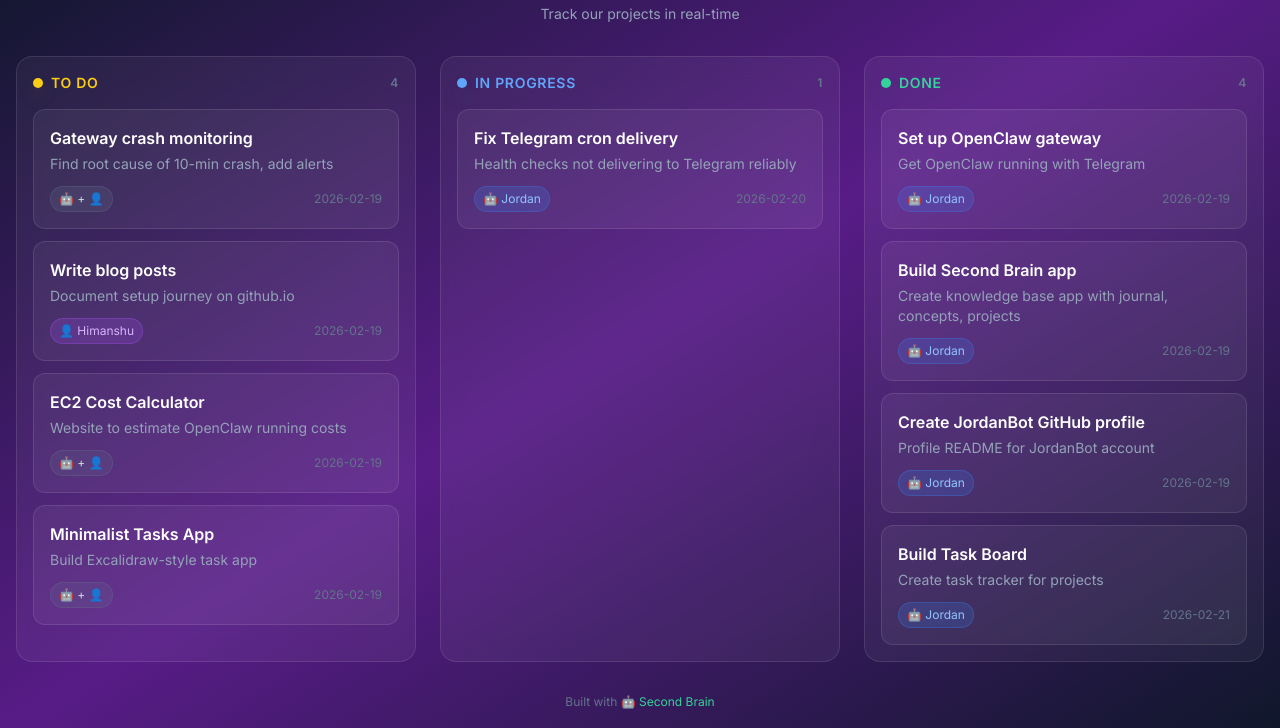
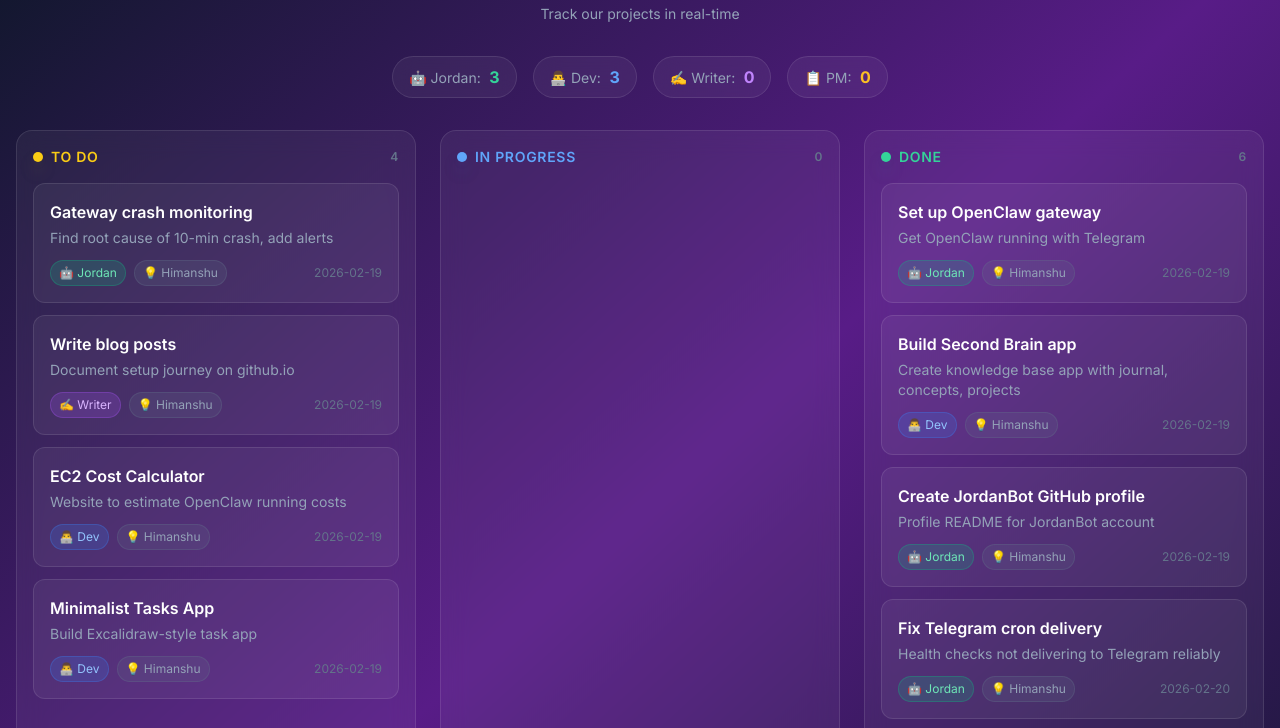
Before and after one commit to JordanBot15/tasks, a plain HTML site: page index.html in a window 1280 px wide. Shown: the part 68-796 px from the top of the page. Drawn offline with nearby package versions, Linux system fonts and the light colour scheme.

Commit message:
Add assignee badges, suggested by, stats bar

```diff
--- a/index.html
+++ b/index.html
@@ -8,9 +8,8 @@
   <link href="https://fonts.googleapis.com/css2?family=Inter:wght@400;500;600;700&display=swap" rel="stylesheet">
   <style>
     * { font-family: 'Inter', sans-serif; }
-    .card { backdrop-filter: blur(10px); }
     @keyframes fadeIn { from { opacity: 0; transform: translateY(10px); } to { opacity: 1; transform: translateY(0); } }
-    .animate-fade { animation: fadeIn 0.3s ease-out; }
+    .animate-fade { animation: fadeIn 0.3s ease-out forwards; opacity: 0; }
   </style>
 </head>
 <body class="bg-gradient-to-br from-slate-900 via-purple-900 to-slate-900 text-white min-h-screen">
@@ -24,6 +23,26 @@
       </h1>
       <p class="text-slate-400 mt-2 text-sm">Track our projects in real-time</p>
     </header>
+
+    <!-- Stats Bar -->
+    <div class="flex flex-wrap justify-center gap-4 mb-8">
+      <div class="bg-white/5 backdrop-blur-md rounded-full px-4 py-2 border border-white/10">
+        <span class="text-slate-400 text-sm">🤖 Jordan:</span>
+        <span class="text-emerald-400 font-bold ml-1" id="jordan-tasks">0</span>
+      </div>
+      <div class="bg-white/5 backdrop-blur-md rounded-full px-4 py-2 border border-white/10">
+        <span class="text-slate-400 text-sm">👨‍💻 Dev:</span>
+        <span class="text-blue-400 font-bold ml-1" id="dev-tasks">0</span>
+      </div>
+      <div class="bg-white/5 backdrop-blur-md rounded-full px-4 py-2 border border-white/10">
+        <span class="text-slate-400 text-sm">✍️ Writer:</span>
+        <span class="text-purple-400 font-bold ml-1" id="writer-tasks">0</span>
+      </div>
+      <div class="bg-white/5 backdrop-blur-md rounded-full px-4 py-2 border border-white/10">
+        <span class="text-slate-400 text-sm">📋 PM:</span>
+        <span class="text-amber-400 font-bold ml-1" id="pm-tasks">0</span>
+      </div>
+    </div>
 
     <!-- Columns -->
     <div class="grid grid-cols-1 md:grid-cols-3 gap-4 md:gap-6">
@@ -62,27 +81,44 @@
 
     <!-- Footer -->
     <footer class="text-center mt-8 text-slate-500 text-xs">
-      Built with 🤖 <a href="https://jordanbot15.github.io/second-brain/" class="text-emerald-400 hover:underline">Second Brain</a>
+      👤 Himanshu (Boss) · 🤖 Jordan · 👨‍💻 Dev · ✍️ Writer · 📋 PM
+      <div class="mt-2">
+        <a href="https://jordanbot15.github.io/team/" class="text-emerald-400 hover:underline">👥 Team</a> ·
+        <a href="https://jordanbot15.github.io/second-brain/" class="text-emerald-400 hover:underline">🧠 Second Brain</a>
+      </div>
     </footer>
   </div>
 
   <script>
     const tasks = [
-      {id: 1, title: "Set up OpenClaw gateway", description: "Get OpenClaw running with Telegram", status: "done", assignee: "Jordan", created: "2026-02-19"},
-      {id: 2, title: "Build Second Brain app", description: "Create knowledge base app with journal, concepts, projects", status: "done", assignee: "Jordan", created: "2026-02-19"},
-      {id: 3, title: "Create JordanBot GitHub profile", description: "Profile README for JordanBot account", status: "done", assignee: "Jordan", created: "2026-02-19"},
-      {id: 4, title: "Fix Telegram cron delivery", description: "Health checks not delivering to Telegram reliably", status: "in-progress", assignee: "Jordan", created: "2026-02-20"},
-      {id: 5, title: "Build Task Board", description: "Create task tracker for projects", status: "done", assignee: "Jordan", created: "2026-02-21"},
-      {id: 6, title: "Gateway crash monitoring", description: "Find root cause of 10-min crash, add alerts", status: "todo", assignee: "both", created: "2026-02-19"},
-      {id: 7, title: "Write blog posts", description: "Document setup journey on github.io", status: "todo", assignee: "Himanshu", created: "2026-02-19"},
-      {id: 8, title: "EC2 Cost Calculator", description: "Website to estimate OpenClaw running costs", status: "todo", assignee: "both", created: "2026-02-19"},
-      {id: 9, title: "Minimalist Tasks App", description: "Build Excalidraw-style task app", status: "todo", assignee: "both", created: "2026-02-19"}
+      {id: 1, title: "Set up OpenClaw gateway", description: "Get OpenClaw running with Telegram", status: "done", assignee: "Jordan", suggestedBy: "Himanshu", created: "2026-02-19"},
+      {id: 2, title: "Build Second Brain app", description: "Create knowledge base app with journal, concepts, projects", status: "done", assignee: "Dev", suggestedBy: "Himanshu", created: "2026-02-19"},
+      {id: 3, title: "Create JordanBot GitHub profile", description: "Profile README for JordanBot account", status: "done", assignee: "Jordan", suggestedBy: "Himanshu", created: "2026-02-19"},
+      {id: 4, title: "Fix Telegram cron delivery", description: "Health checks not delivering to Telegram reliably", status: "done", assignee: "Jordan", suggestedBy: "Himanshu", created: "2026-02-20"},
+      {id: 5, title: "Build Task Board", description: "Create task tracker for projects", status: "done", assignee: "Dev", suggestedBy: "Himanshu", created: "2026-02-21"},
+      {id: 6, title: "Create Team Page", description: "Show team structure with Jordan, Dev, Writer, PM", status: "done", assignee: "Dev", suggestedBy: "Himanshu", created: "2026-02-21"},
+      {id: 7, title: "Gateway crash monitoring", description: "Find root cause of 10-min crash, add alerts", status: "todo", assignee: "Jordan", suggestedBy: "Himanshu", created: "2026-02-19"},
+      {id: 8, title: "Write blog posts", description: "Document setup journey on github.io", status: "todo", assignee: "Writer", suggestedBy: "Himanshu", created: "2026-02-19"},
+      {id: 9, title: "EC2 Cost Calculator", description: "Website to estimate OpenClaw running costs", status: "todo", assignee: "Dev", suggestedBy: "Himanshu", created: "2026-02-19"},
+      {id: 10, title: "Minimalist Tasks App", description: "Build Excalidraw-style task app", status: "todo", assignee: "Dev", suggestedBy: "Himanshu", created: "2026-02-19"}
     ];
 
+    const assigneeConfig = {
+      Jordan: { avatar: '🤖', color: 'emerald', bg: 'bg-emerald-500/20', border: 'border-emerald-500/30', text: 'text-emerald-300' },
+      Dev: { avatar: '👨‍💻', color: 'blue', bg: 'bg-blue-500/20', border: 'border-blue-500/30', text: 'text-blue-300' },
+      Writer: { avatar: '✍️', color: 'purple', bg: 'bg-purple-500/20', border: 'border-purple-500/30', text: 'text-purple-300' },
+      PM: { avatar: '📋', color: 'amber', bg: 'bg-amber-500/20', border: 'border-amber-500/30', text: 'text-amber-300' },
+      Himanshu: { avatar: '👤', color: 'pink', bg: 'bg-pink-500/20', border: 'border-pink-500/30', text: 'text-pink-300' }
+    };
+
     function getAssigneeBadge(assignee) {
-      if (assignee === 'Jordan') return '<span class="text-xs px-2 py-1 rounded-full bg-blue-500/20 text-blue-300 border border-blue-500/30">🤖 Jordan</span>';
-      if (assignee === 'Himanshu') return '<span class="text-xs px-2 py-1 rounded-full bg-purple-500/20 text-purple-300 border border-purple-500/30">👤 Himanshu</span>';
-      return '<span class="text-xs px-2 py-1 rounded-full bg-slate-500/20 text-slate-300 border border-slate-500/30">🤖 + 👤</span>';
+      const config = assigneeConfig[assignee];
+      return `<span class="text-xs px-2 py-1 rounded-full ${config.bg} ${config.border} ${config.text} border">${config.avatar} ${assignee}</span>`;
+    }
+
+    function getSuggestedBadge(suggestedBy) {
+      const config = assigneeConfig[suggestedBy];
+      return `<span class="text-xs px-2 py-1 rounded-full bg-slate-500/20 border border-slate-500/30 text-slate-400">💡 ${suggestedBy}</span>`;
     }
 
     function renderTasks(taskList, containerId) {
@@ -91,8 +127,9 @@
         <div class="bg-white/5 rounded-xl p-4 border border-white/10 hover:bg-white/10 transition-all duration-200 animate-fade" style="animation-delay: ${i * 50}ms">
           <div class="font-semibold text-white">${task.title}</div>
           <div class="text-sm text-slate-400 mt-1">${task.description}</div>
-          <div class="flex items-center gap-2 mt-3">
+          <div class="flex items-center gap-2 mt-3 flex-wrap">
             ${getAssigneeBadge(task.assignee)}
+            ${getSuggestedBadge(task.suggestedBy)}
             <span class="text-xs text-slate-500 ml-auto">${task.created}</span>
           </div>
         </div>
@@ -108,6 +145,14 @@
       document.getElementById('inprogress-count').textContent = inprogress.length;
       document.getElementById('done-count').textContent = done.length;
 
+      // Count by assignee
+      const counts = { Jordan: 0, Dev: 0, Writer: 0, PM: 0 };
+      done.forEach(t => { if (counts[t.assignee] !== undefined) counts[t.assignee]++; });
+      document.getElementById('jordan-tasks').textContent = counts.Jordan;
+      document.getElementById('dev-tasks').textContent = counts.Dev;
+      document.getElementById('writer-tasks').textContent = counts.Writer;
+      document.getElementById('pm-tasks').textContent = counts.PM;
+
       renderTasks(todo, 'todo');
       renderTasks(inprogress, 'inprogress');
       renderTasks(done, 'done');
```
Also changed, not shown: tasks.json (+35 -17 lines).
